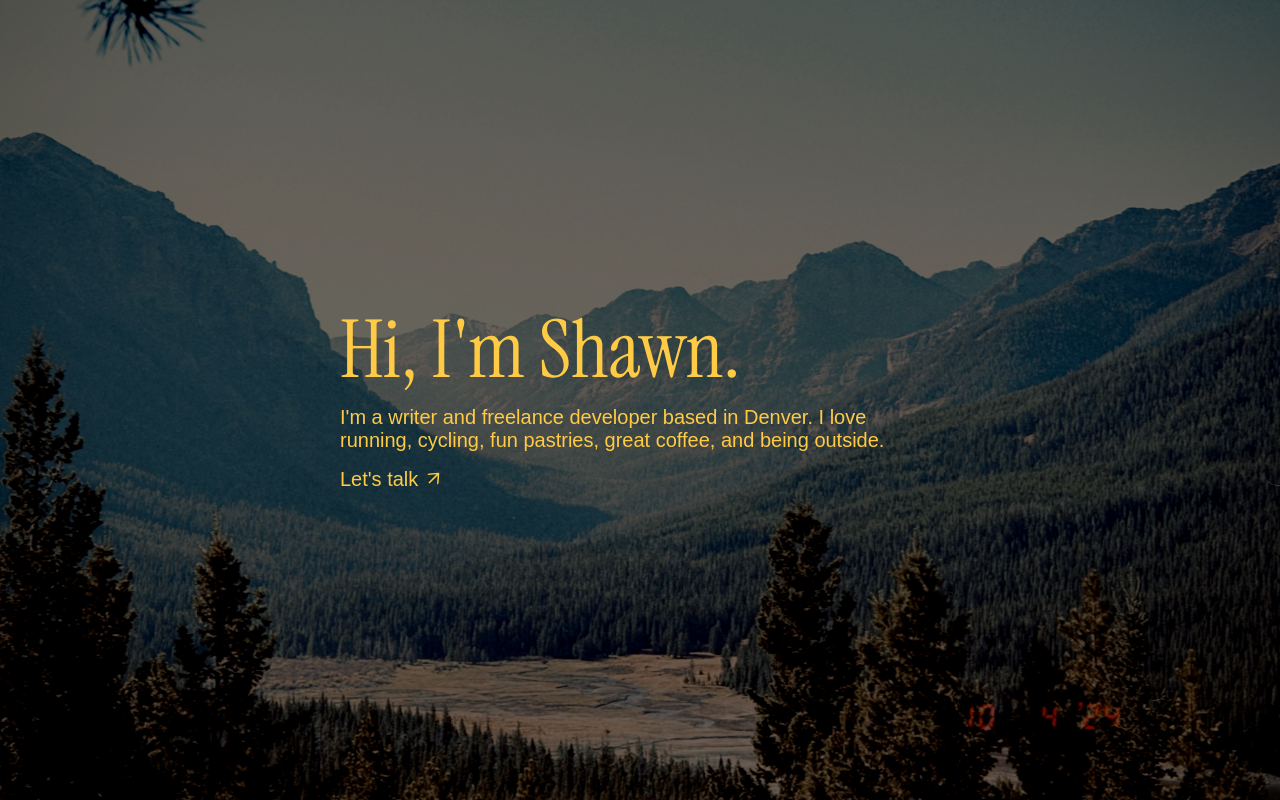
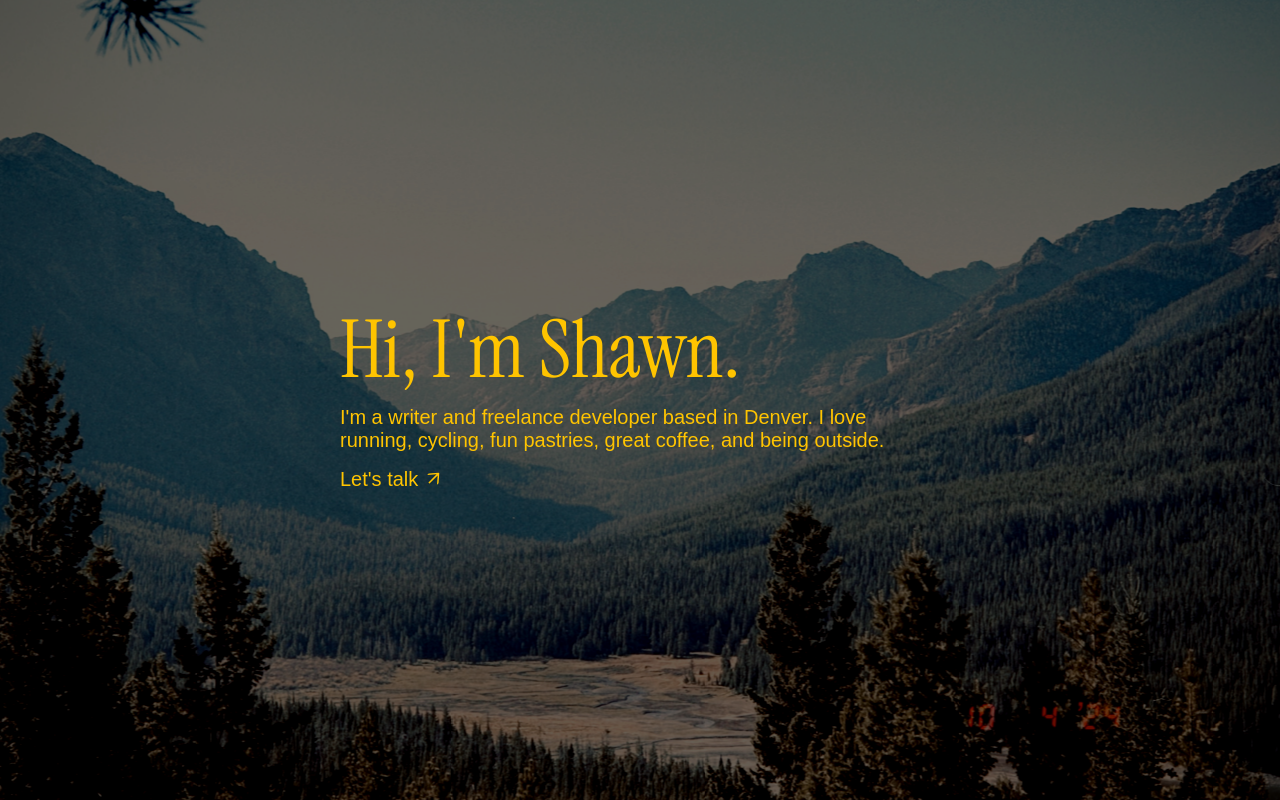
Before and after one commit to git-shawn/Portfolio-2025, a Next.js app: page / in a window 1280 px wide. Built offline with nearby package versions, Linux system fonts and the light colour scheme; a web font is replaced by a local one.

Commit message:
Accessibility pt2

```diff
--- a/src/app/page.js
+++ b/src/app/page.js
@@ -58,12 +58,12 @@ export default function Home() {
   }
 
   return (
-    <div id="page" className={styles.page} style={blurStyle}>
+    <main role="main" id="page" className={styles.page} style={blurStyle}>
       <section className={styles.content}>
         <div id="top" className={styles.hero}>
           <h1>Hi, I'm Shawn.</h1>
           <p>I'm a writer and freelance developer based in Denver. I love running, cycling, fun pastries, great coffee, and being outside.</p>
-          <a href="#contact" title="Email me">
+          <a href="#contact" title="Scroll to contact form">
             Let's talk <svg stroke="currentColor" fill="currentColor" strokeWidth="0" viewBox="0 0 1024 1024" height="1em" width="1em" xmlns="http://www.w3.org/2000/svg"><path d="M869 487.8L491.2 159.9c-2.9-2.5-6.6-3.9-10.5-3.9h-88.5c-7.4 0-10.8 9.2-5.2 14l350.2 304H152c-4.4 0-8 3.6-8 8v60c0 4.4 3.6 8 8 8h585.1L386.9 854c-5.6 4.9-2.2 14 5.2 14h91.5c1.9 0 3.8-.7 5.2-2L869 536.2a32.07 32.07 0 0 0 0-48.4z"></path></svg>
           </a>
         </div>
@@ -98,6 +98,6 @@ export default function Home() {
           <ContactForm />
         </div>
       </section>
-    </div>
+    </main>
   );
 }
--- a/src/app/page.module.css
+++ b/src/app/page.module.css
@@ -56,7 +56,7 @@
 }
 
 .hero {
-  color: #ffcb45;
+  color: #FFC400;;
   max-width: 600px;
   display: flex;
   flex-direction: column;
--- a/src/components/header.js
+++ b/src/components/header.js
@@ -9,7 +9,7 @@ const Header = (props) => {
     const isViewingContact = useOnScreen(contactRef);
 
     return (
-        <header className={styles.header} style={opacityStyle} role="navigation">
+        <header className={styles.header} style={opacityStyle}>
             <div className={styles.row}>
                 <a href="#top" title="Back to top" className={styles.title}>Shawn</a>
                 <div className={styles.buttons}>
```
